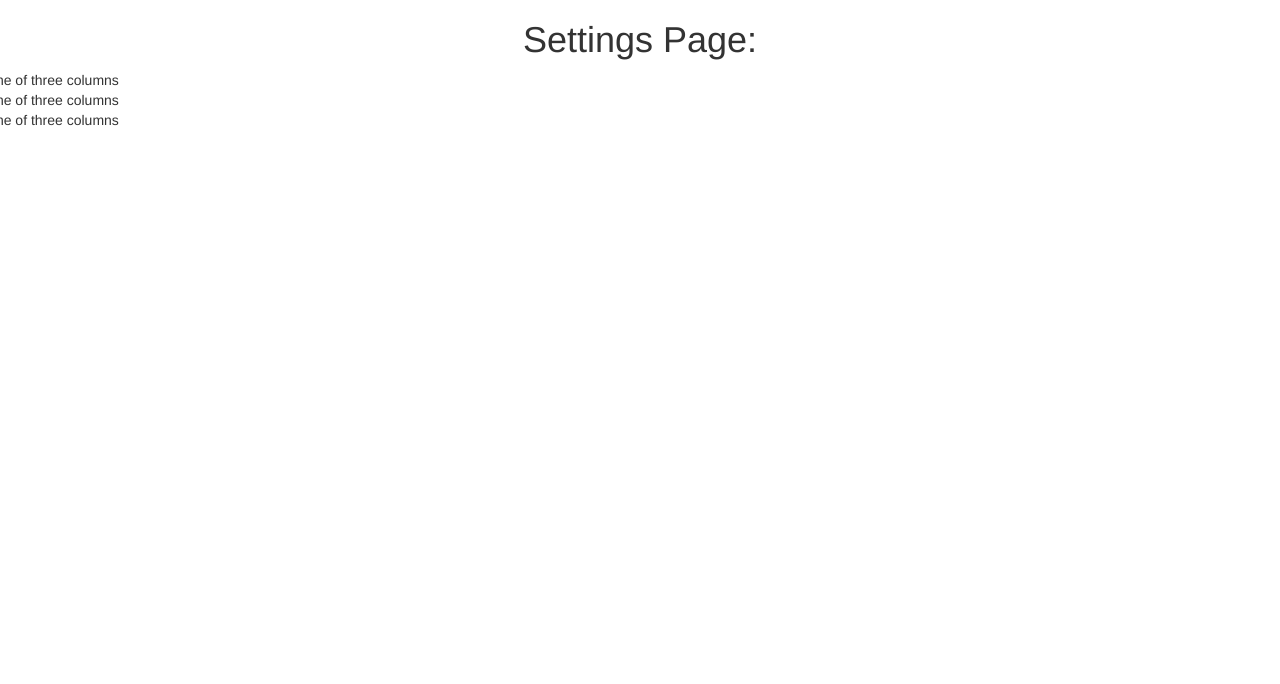
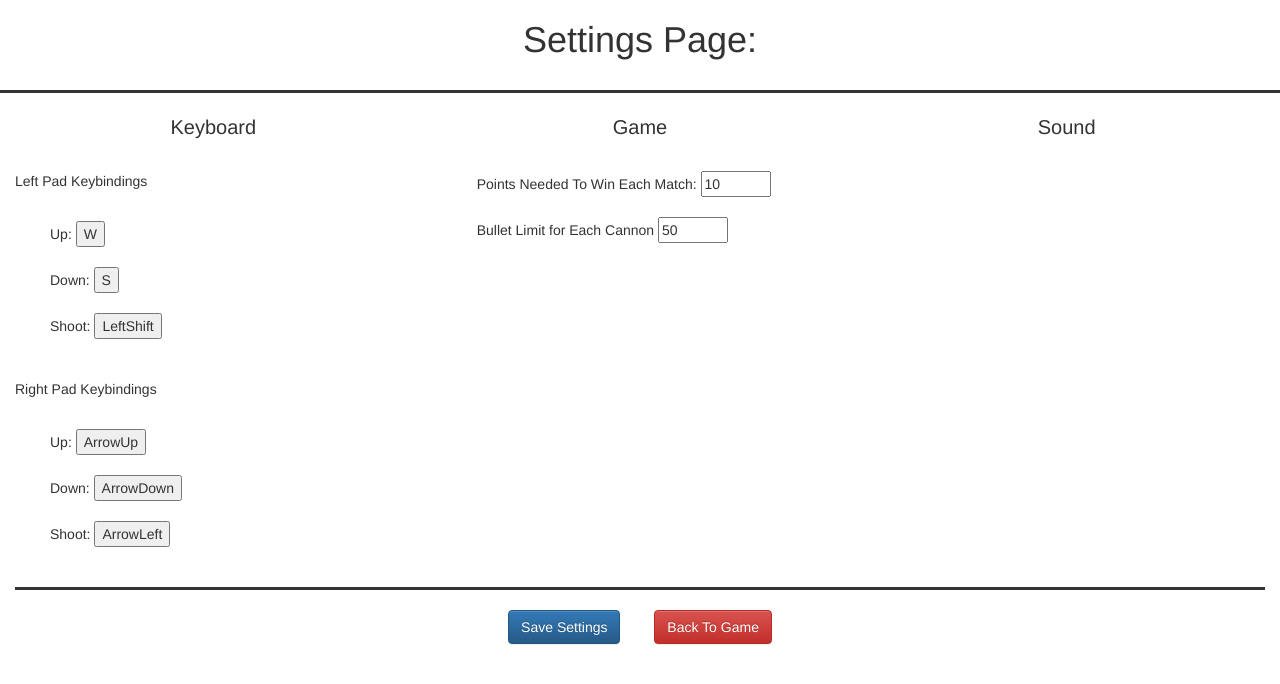
Before and after one commit to Raamzeez/pong, a plain HTML site: page public/settings.html in a window 1280 px wide. Drawn offline with nearby package versions, Linux system fonts and the light colour scheme.

Commit message:
Updated commit

```diff
--- /dev/null
+++ b/public/constants.js
@@ -0,0 +1 @@
+let scoreNeededToWin = 10
--- a/public/main.js
+++ b/public/main.js
@@ -5,6 +5,8 @@ c.width = window.innerWidth
 
 let leftScore = 0
 let rightScore = 0
+
+let itemsDisplayed = 0
 
 let moreBulletsImage = new Image()
 moreBulletsImage.src = 'Bullets.png'
@@ -54,6 +56,10 @@ installCannon.drawImage()
 installCannon.update()
 // 	}, 0)
 // })
+
+// const itemSpawn = () => {
+// 	if (itemsDisplayed === 0 && )
+// }
 
 class Ball {
 	constructor() {
--- a/public/settings.html
+++ b/public/settings.html
@@ -23,6 +23,13 @@
 		></script>
 	</head>
 	<body>
+		<script>
+			const navigateToGame = () => {
+				const URL = window.location.href.replace('/settings.html', '/index.html')
+				location.href = URL
+			}
+		</script>
+		<div class="container-fluid">
 			<div class="row">
 				<div class="col">
 					<div class="text-center">
@@ -31,14 +38,65 @@
 				</div>
 			</div>
 			<div class="row">
-			<div class="col">
-                One of three columns
+				<hr style="border-top: 3px solid" />
+				<div class="col-sm-4">
+					<div class="text-center">
+						<p class="font-weight-light" style="font-size: 20px">Keyboard</p>
 					</div>
-			<div class="col">
-                One of three columns
+					<br />
+					<p>Left Pad Keybindings</p>
+					<br />
+					<div style="margin-left: 50px">
+						<div class="row">Up: <button>W</button></div>
+						<br />
+						<div class="row">Down: <button>S</button></div>
+						<br />
+						<div class="row">Shoot: <button>LeftShift</button></div>
 					</div>
-			<div class="col">
-                One of three columns
+					<br />
+					<br />
+					<p>Right Pad Keybindings</p>
+					<div style="margin-left: 50px">
+						<br />
+						<div class="row">Up: <button>ArrowUp</button></div>
+						<br />
+						<div class="row">Down: <button>ArrowDown</button></div>
+						<br />
+						<div class="row">Shoot: <button>ArrowLeft</button></div>
+					</div>
+				</div>
+				<div class="col-sm-4">
+					<p class="font-weight-light text-center" style="font-size: 20px">Game</p>
+					<br />
+					<div style="margin-left: 50px">
+						<div class="row">
+							Points Needed To Win Each Match:
+							<input type="number" value="10" min="1" max="100" style="width: 70px" />
+						</div>
+					</div>
+					<br />
+					<div style="margin-left: 50px">
+						<div class="row">
+							Bullet Limit for Each Cannon
+							<input type="number" value="50" min="1" max="9999" style="width: 70px" />
+						</div>
+					</div>
+					<br />
+				</div>
+				<div class="col-sm-4">
+					<p class="font-weight-light text-center" style="font-size: 20px">Sound</p>
+					<br />
+				</div>
+			</div>
+			<br />
+			<hr style="border-top: 3px solid" />
+			<div class="text-center">
+				<div class="row">
+					<button type="button" class="btn btn-primary">Save Settings</button>
+					<button type="button" class="btn btn-danger" style="margin-left: 30px" onclick="navigateToGame()">
+						Back To Game
+					</button>
+				</div>
 			</div>
 		</div>
 	</body>
```
Also changed, not shown: package.json (deleted, +0 -16 lines), server.js (deleted, +0 -24 lines), 2 other files. Lines whose indentation alone changed are shown as unchanged.
